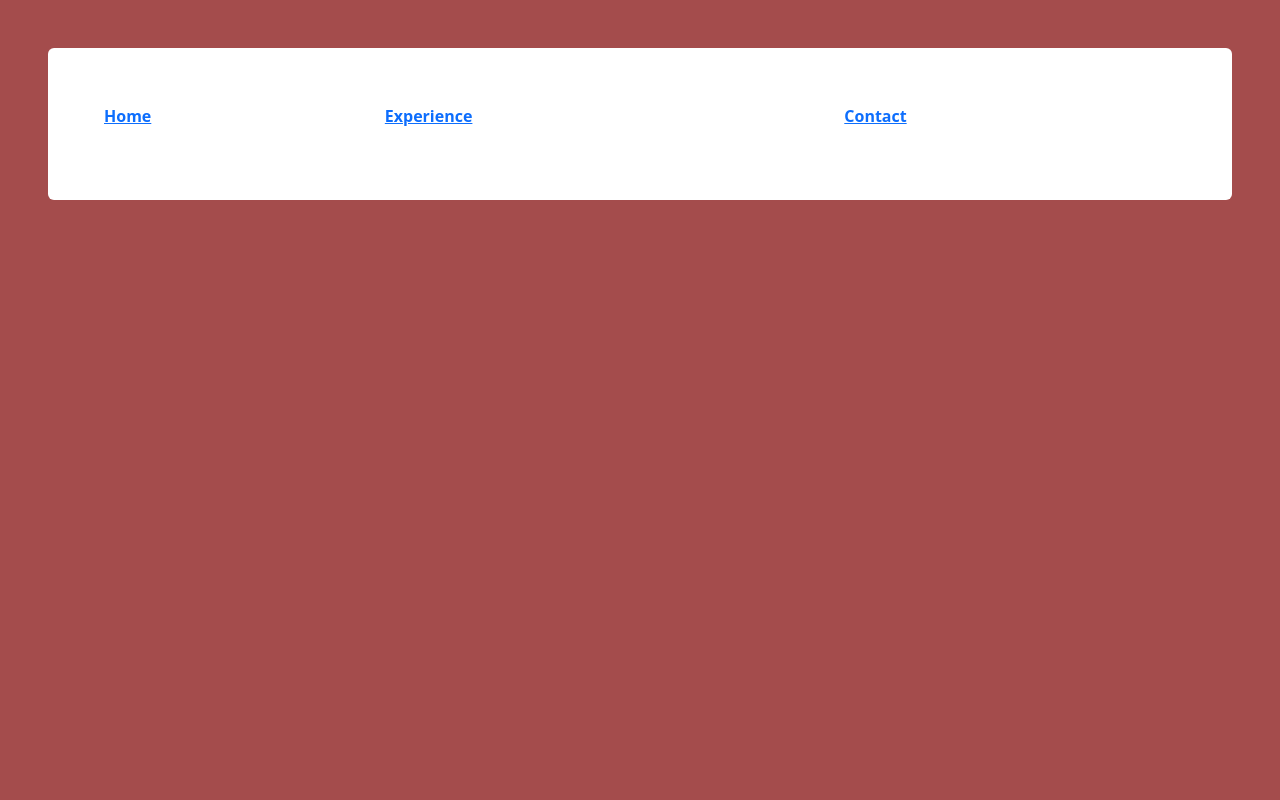
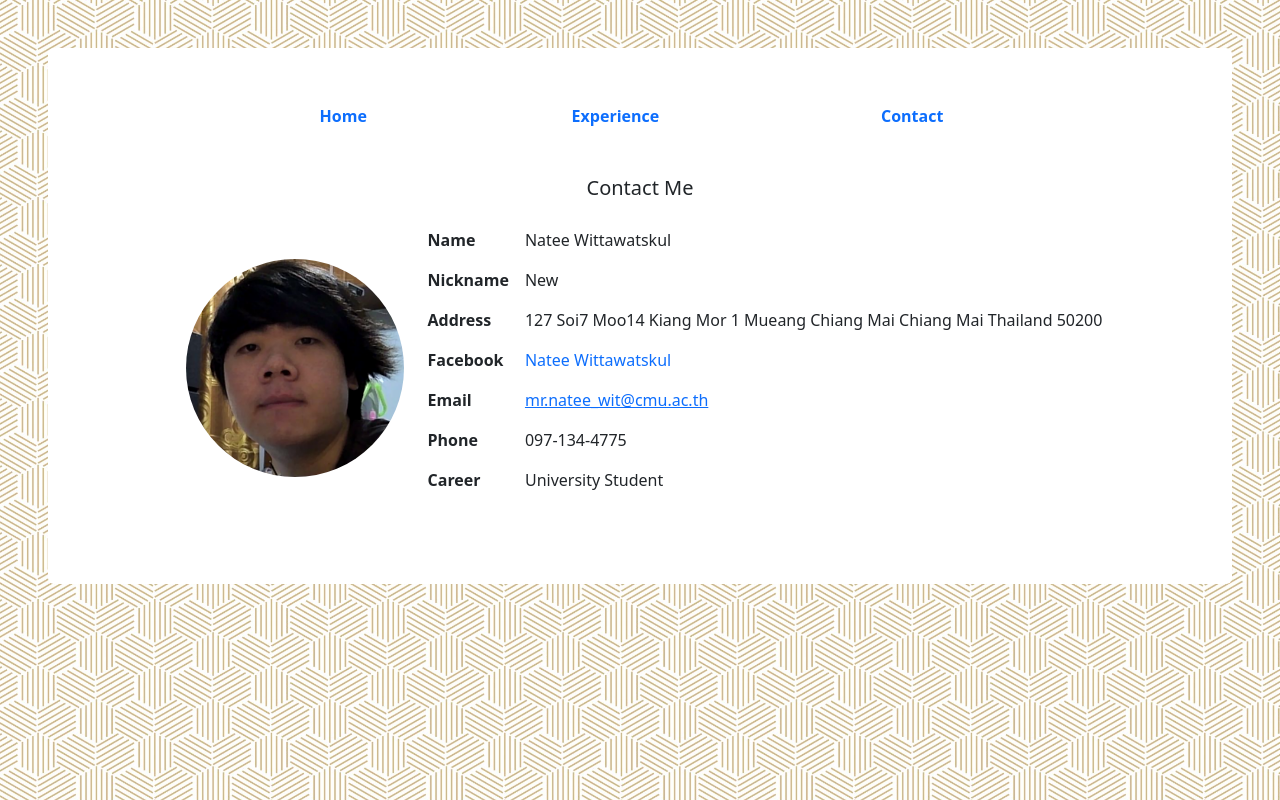
Before and after one commit to cpe-cmu-261207/lab-01-Natee-wtwsk, a plain HTML site: page contact.html in a window 1280 px wide. Drawn offline with nearby package versions, Linux system fonts and the light colour scheme.

Commit message:
Update 20-36 2-07.

```diff
--- a/contact.html
+++ b/contact.html
@@ -11,29 +11,56 @@
   <script src="https://cdn.jsdelivr.net/npm/bootstrap@5.2.0-beta1/dist/js/bootstrap.bundle.min.js"
     integrity="sha384-pprn3073KE6tl6bjs2QrFaJGz5/SUsLqktiwsUTF55Jfv3qYSDhgCecCxMW52nD2"
     crossorigin="anonymous"></script>
-<style>
-body{
-  background-color: rgb(164, 76, 76);
-}
-.center{
-  text-align: center;
-}
-img{
-    margin-left: auto;
-    margin-right: auto;
-}
-</style>
+  <link href="styles.css" rel="stylesheet"/>
 </head>
-
 <body>
-  <div class="pe-auto bg-white
-  border-start-1 rounded-start rounded-end
+  <div class="bg-white
+  rounded-start rounded-end
   m-5 p-5">
-    <div text-align: center;>
-      <table class="table table-borderless">
-          <th scope="col"><a href="index.html">Home</a></th>
-          <th scope="col"><a href="experience.html">Experience</a></th>
-          <th scope="col"><a href="contact.html">Contact</a></th>
+  <table class="table table-borderless" style="max-width: 800px; margin: 0 auto; margin-bottom: 40px;">
+      <th scope="col"><a href="index.html" style="text-decoration: none">Home</a></th>
+      <th scope="col"><a href="experience.html" style="text-decoration: none">Experience</a></th>
+      <th scope="col"><a href="contact.html" style="text-decoration: none">Contact</a></th>
+  </table>
+  <h5 style="margin: 20px;">Contact Me</h5>
+  <div class="text-start d-flex justify-content-evenly" style="margin: 20px; align-items: center;">
+    <div class="d-flex">
+      <img
+          src="images/myself.png"
+          alt='"Test"' width="250"
+          height="250"
+          style="object-fit:cover"
+          class="rounded-circle p-3"
+      >
+      <table class="table table-borderless" style="max-width: 800px;">
+        <tr>
+          <th scope="row">Name</th>
+          <td>Natee Wittawatskul</td>
+        </tr>
+        <tr>
+          <th scope="row">Nickname</th>
+          <td>New</td>
+        </tr>
+        <tr>
+          <th scope="row">Address</th>
+          <td>127 Soi7 Moo14 Kiang Mor 1 Mueang Chiang Mai Chiang Mai Thailand 50200</td>
+        </tr>
+        <tr>
+          <th scope="row">Facebook</th>
+          <td><a href="https://www.facebook.com/profile.php?id=100004436957568" style="text-decoration: none">Natee Wittawatskul</a></td>
+        </tr>
+        <tr>
+          <th scope="row">Email</th>
+          <td><a href="mailto:mr.natee_wit@cmu.ac.th">mr.natee_wit@cmu.ac.th</a></td>
+        </tr>
+        <tr>
+          <th scope="row">Phone</th>
+          <td>097-134-4775</td>
+        </tr>
+        <tr>
+          <th scope="row">Career</th>
+          <td>University Student</td>
+        </tr>
       </table>
     </div>
   </div>
--- a/styles.css
+++ b/styles.css
@@ -1,8 +1,10 @@
 body{
-  background-color: rgb(164, 76, 76);
+  background-image: url("images/Abstract-geometric-pattern.jpg");
+  background-size: 350px;
+  background-repeat: repeat;
+  background-color: burlywood;
   text-align: center;
 }
 img{
-    margin-left: auto;
-    margin-right: auto;
+    margin: auto;
 }
```
Also changed, not shown: experience.html (+30 -21 lines), index.html (+21 -36 lines), images/Abstract-geometric-pattern.jpg (added), images/myself.png (added), 3 other files.
